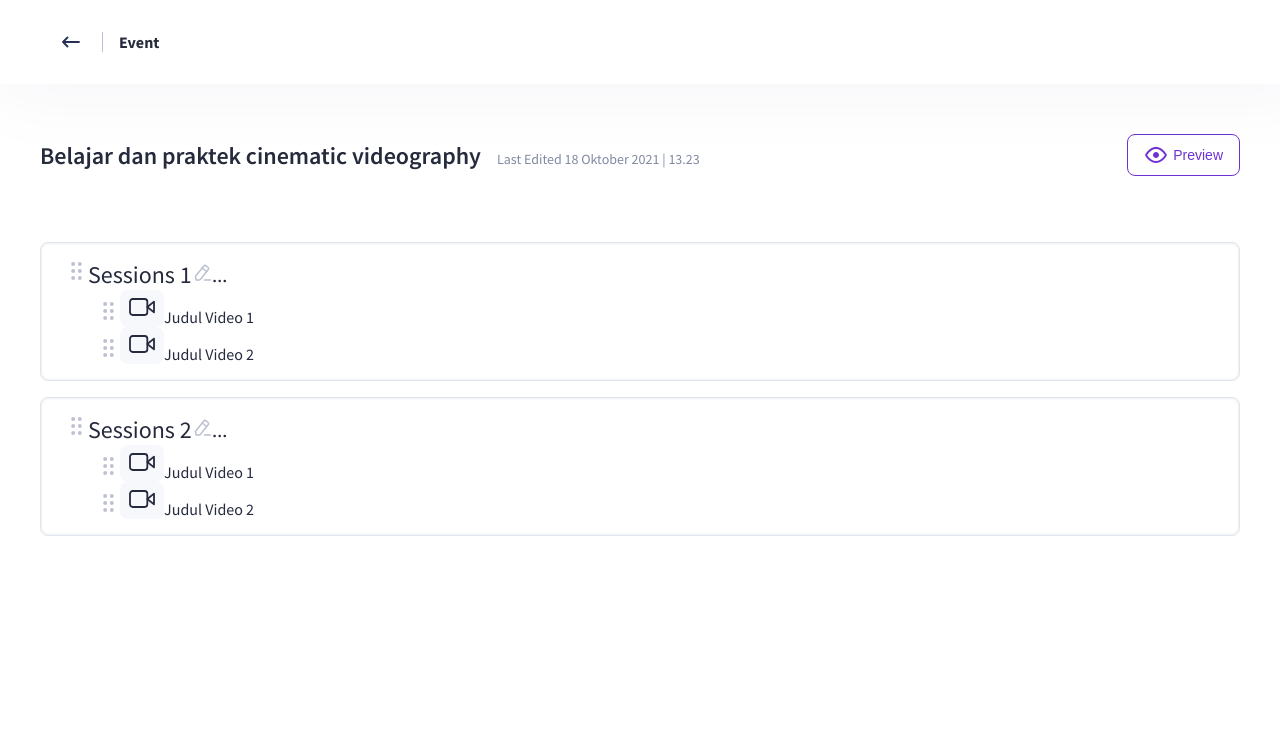
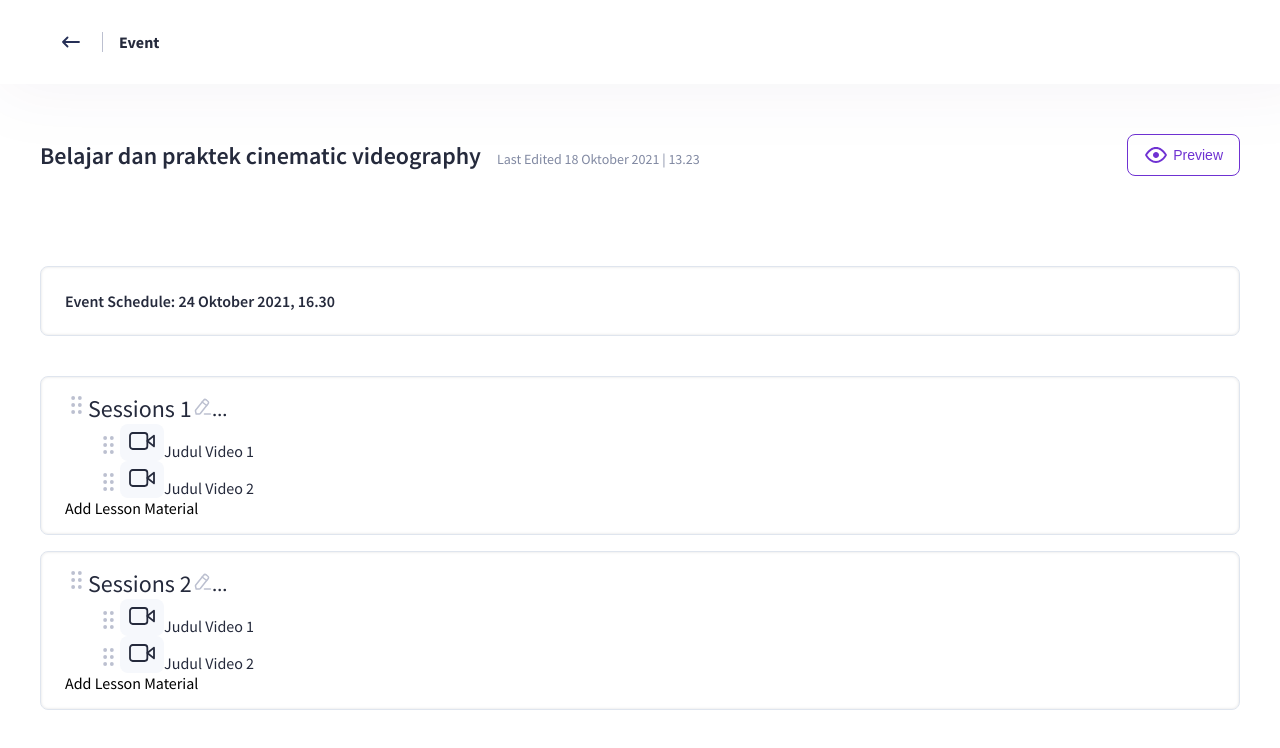
Before and after one commit to ikhsan-sr/React-Drag-and-Drop-List, a React (Create React App) app: page / in a window 1280 px wide. Shown: the top 748 px of the page. Built offline with nearby package versions, Linux system fonts and the light colour scheme.

Commit message:
slicing notice

```diff
--- a/src/components/molecules/Lessons/Lessons.jsx
+++ b/src/components/molecules/Lessons/Lessons.jsx
@@ -44,6 +44,7 @@ export default function Lessons(props) {
             <LessonItem data={item} />
           </Wrapper>
         ))}
+      <div onClick={() => alert('Add Lesson')}>Add Lesson Material</div>
     </>
   );
 }
--- /dev/null
+++ b/src/components/molecules/Notice/Notice.jsx
@@ -0,0 +1,11 @@
+import React from 'react';
+import { Typography } from '../../atoms';
+import { Wrapper } from './Notice.style';
+
+export default function Notice(props) {
+  return (
+    <Wrapper>
+      <Typography text={props.data} weight={600} size="small" />
+    </Wrapper>
+  );
+}
--- /dev/null
+++ b/src/components/molecules/Notice/Notice.style.js
@@ -0,0 +1,12 @@
+import styled from 'styled-components';
+
+export const Wrapper = styled.div`
+  padding: 24px;
+  border: 1px solid #DFE5EE;
+  background: #FFFFFF;
+  border: 1px solid #DFE5EE;
+  box-sizing: border-box;
+  box-shadow: inset 0px 0px 3px rgba(0, 0, 0, 0.12);
+  border-radius: 8px;
+  margin: 40px 0;
+`;
--- a/src/components/molecules/index.js
+++ b/src/components/molecules/index.js
@@ -1,4 +1,5 @@
 import TitleSession from './TitleSession/TitleSession';
 import Lessons from './Lessons/Lessons';
+import Notice from './Notice/Notice';
 
-export { TitleSession, Lessons };
+export { TitleSession, Lessons, Notice };
--- a/src/components/organisms/Sessions/Sessions.jsx
+++ b/src/components/organisms/Sessions/Sessions.jsx
@@ -1,7 +1,7 @@
 import React, { useState, useRef } from 'react';
 import { Dragable, Wrapper } from './Sessions.style';
 import { Icon } from '../../atoms';
-import { TitleSession, Lessons } from '../../molecules';
+import { TitleSession, Lessons, Notice } from '../../molecules';
 import { Drag } from '../../../assets/icons';
 
 export default function Sessions(props) {
@@ -31,6 +31,8 @@ export default function Sessions(props) {
 
   return (
     <>
+      {props.data.notice && <Notice data={props.data.notice} />}
+
       {sessions &&
         sessions.map((item, index) => (
           <Wrapper key={index} draggable>
--- a/src/dummy.json
+++ b/src/dummy.json
@@ -2,6 +2,7 @@
   "titlePage": "Belajar dan praktek cinematic videography",
   "lastEdited": "18 Oktober 2021 | 13.23",
   "isPreview": true,
+  "notice": "Event Schedule: 24 Oktober 2021, 16.30",
   "sessions": [
     {
       "title": "Sessions 1",
```
